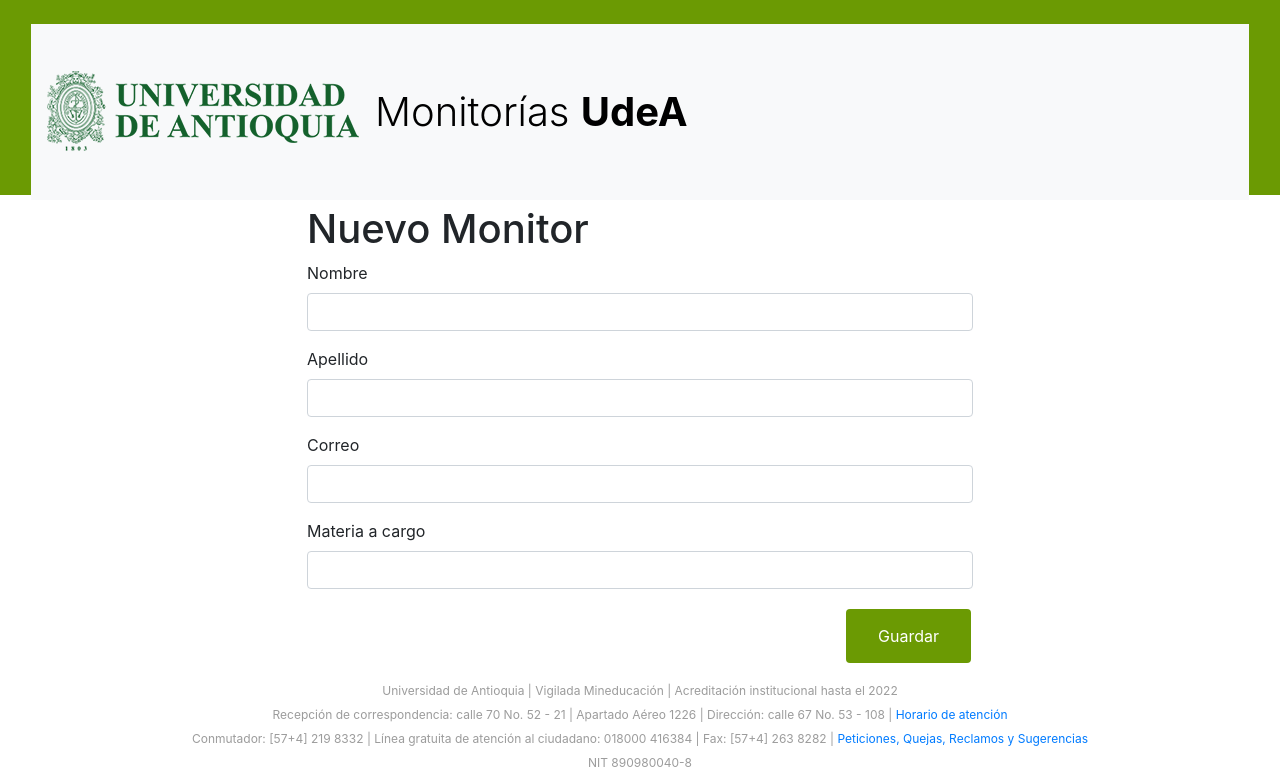
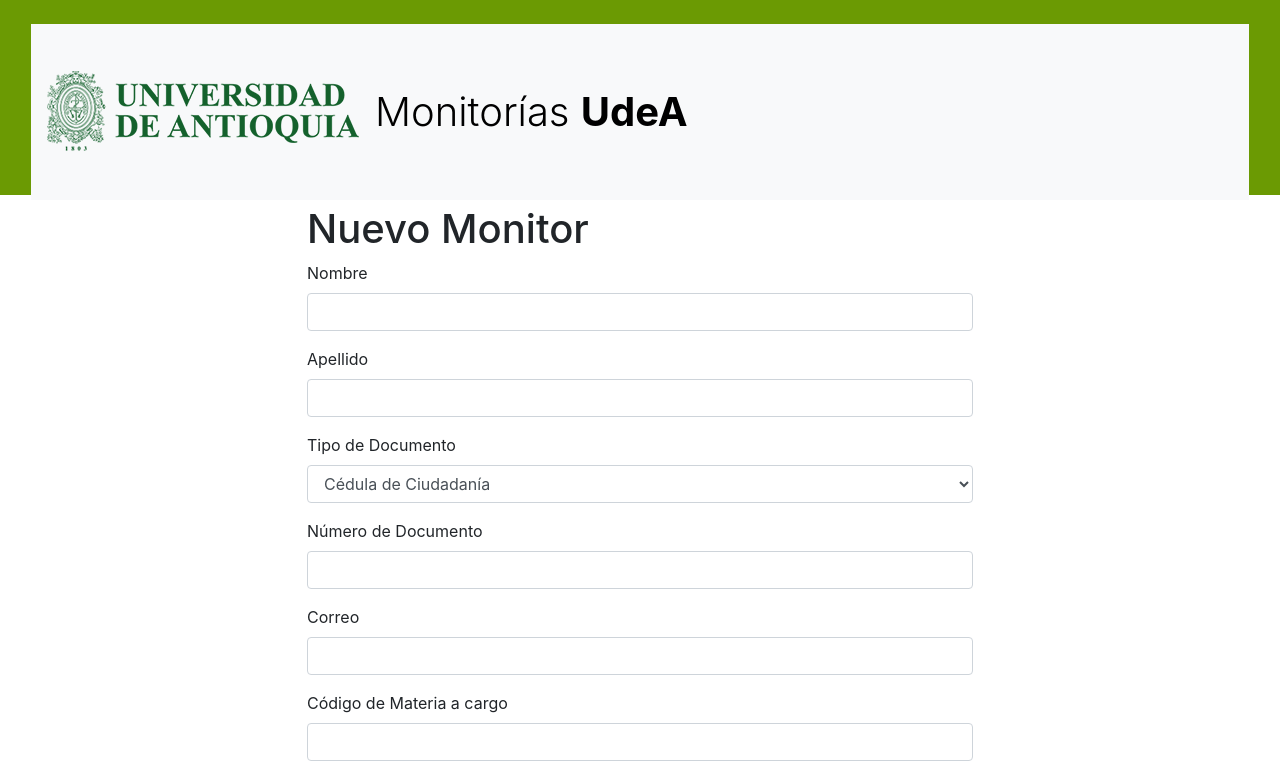
Before and after one commit to sidneyaguirre/monitorias-udea-frontend, a React (Create React App) app: page /tutor/new in a window 1280 px wide. Shown: the top 779 px of the page. Built offline with nearby package versions, Linux system fonts and the light colour scheme.

Commit message:
api create tutor

```diff
--- /dev/null
+++ b/src/api.js
@@ -0,0 +1,27 @@
+const API_BASE = "https://monitorias-backend.herokuapp.com/api/v1/";
+
+const api = {
+    services: {
+        createCourse = async courseInfo => {
+            var url = API_BASE + "users/createInstructor";
+            var data = {
+              documentType: courseInfo.documentType,
+              documentNumber: courseInfo.documentNumber,
+              firstName: courseInfo.firstName,
+              lastName: courseInfo.lastName,
+              email: courseInfo.email,
+              idMateriaxinstructor: courseInfo.courseId
+            };
+
+            fetch(url, {
+              method: "POST",
+              body: JSON.stringify(data)
+            })
+              .then(res => res.json())
+              .catch(error => console.error("Error:", error))
+              .then(response => console.log("Success:", response));
+          }
+    }
+}
+
+export default api;
--- a/src/components/TutorForm.jsx
+++ b/src/components/TutorForm.jsx
@@ -8,18 +8,12 @@ class TutorForm extends Component {
     console.log("button clicked");
   };
 
-  handleSubmit = e => {
-    e.preventDefault();
-    console.log("Form submitted");
-    console.log(this.state);
-  };
-
   render() {
     return (
       <div className="tutor__form">
         <h1>Nuevo Monitor</h1>
 
-        <form onSubmit={this.handleSubmit}>
+        <form onSubmit={this.props.onSubmit}>
           <div className="form-group">
             <label>Nombre</label>
             <input
@@ -28,6 +22,7 @@ class TutorForm extends Component {
               className="form-control"
               name="firstName"
               value={this.props.formValues.firstname}
+              required
             />
           </div>
 
@@ -39,6 +34,35 @@ class TutorForm extends Component {
               className="form-control"
               name="lastName"
               value={this.props.formValues.lastname}
+              required
+            />
+          </div>
+
+          <div className="form-group">
+            <label>Tipo de Documento</label>
+            <select
+              onChange={this.props.onChange}
+              type="text"
+              className="form-control"
+              name="documentType"
+              value={this.props.formValues.documentType}
+              placeholder="Seleccione..."
+              required
+            >
+              <option value="CC">Cédula de Ciudadanía</option>
+              <option value="TI">Tarjeta de Identidad</option>
+            </select>
+          </div>
+
+          <div className="form-group">
+            <label>Número de Documento</label>
+            <input
+              onChange={this.props.onChange}
+              type="number"
+              className="form-control"
+              name="documentNumber"
+              value={this.props.formValues.documentNumber}
+              required
             />
           </div>
 
@@ -50,17 +74,19 @@ class TutorForm extends Component {
               className="form-control"
               name="email"
               value={this.props.formValues.email}
+              required
             />
           </div>
 
           <div className="form-group">
-            <label>Materia a cargo</label>
+            <label>Código de Materia a cargo</label>
             <input
               onChange={this.props.onChange}
-              type="text"
+              type="number"
               className="form-control"
-              name="subject"
-              value={this.props.formValues.subject}
+              name="courseId"
+              value={this.props.formValues.courseId}
+              required
             />
           </div>
 
--- a/src/pages/TutorNew.jsx
+++ b/src/pages/TutorNew.jsx
@@ -2,18 +2,22 @@ import React, { Component } from "react";
 
 import "../styles/Tutor.scss";
 import TutorForm from "../components/TutorForm";
+//import api from "../api"
 
 class TutorNew extends Component {
   state = {
     form: {
+      documentType: "",
+      documentNumber: "",
       firstName: "",
       lastName: "",
       email: "",
-      subject: ""
+      courseId: ""
     }
   };
 
-  /* manage a change in the page to set the new state */
+   //createCourse = async courseInfo => {};
+
   handleChange = e => {
     this.setState({
       form: {
@@ -25,6 +29,29 @@ class TutorNew extends Component {
     });
   };
 
+
+  handleSubmit = async e => {
+    e.preventDefault();
+    console.log("Form submitted");
+    console.log(this.state);
+    var url = "https://monitorias-backend.herokuapp.com/api/v1/users/createInstructor";
+    var data = {
+      documentType: this.state.form.documentType,
+      documentNumber: this.state.form.documentNumber,
+      firstName: this.state.form.firstName,
+      lastName: this.state.form.lastName,
+      email: this.state.form.email,
+      idMateriaxinstructor: this.state.form.courseId
+    };
+    fetch(url, {
+      method: "POST",
+      body: JSON.stringify(data)
+    })
+      .then(res => res.json())
+      .catch(error => console.error("Error:", error))
+      .then(response => console.log("Success:", response));
+  };
+
   render() {
     return (
       <div>
@@ -32,6 +59,7 @@ class TutorNew extends Component {
           <div className="row">
               <TutorForm
                 onChange={this.handleChange}
+                onSubmit={this.handleSubmit}
                 formValues={this.state.form}
               />
           </div>
```
Also changed, not shown: src/data/courses.json (deleted, +0 -38 lines), src/data/tutors.json (deleted, +0 -30 lines).
